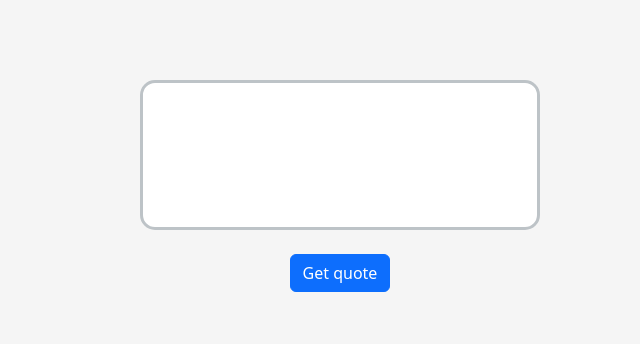
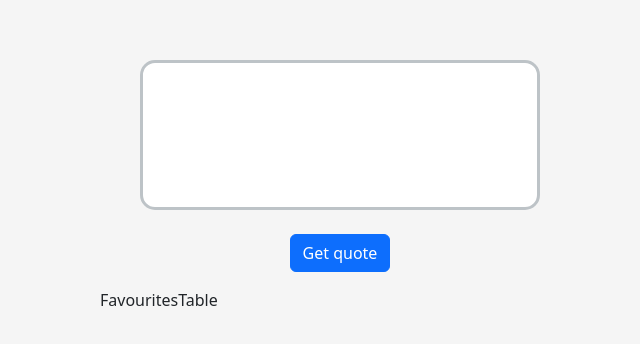
Before and after one commit to liamAppleton/Random-Quote-Generator, a React (Vite) app in the folder random-quote-generator/: page / in a window 1280 px wide. Shown: the part 226-570 px from the top of the page, without its empty margins (300-940 px from the left). Built offline with nearby package versions, Linux system fonts and the light colour scheme.

Commit message:
created favourites table component

```diff
--- a/random-quote-generator/src/App.jsx
+++ b/random-quote-generator/src/App.jsx
@@ -1,5 +1,6 @@
 import "./App.css";
 import QuoteBox from "./components/QuoteBox";
+import FavouritesTable from "./components/FavouritesTable/FavouritesTable";
 
 function App() {
   return (
@@ -7,6 +8,9 @@ function App() {
       <div className="mb-3">
         <QuoteBox handleSubmit={(quote) => console.log(quote)} />
       </div>
+      <div className="mb-3">
+        <FavouritesTable />
+      </div>
     </>
   );
 }
--- /dev/null
+++ b/random-quote-generator/src/components/FavouritesTable/FavouritesTable.jsx
@@ -0,0 +1,7 @@
+import React from "react";
+
+const FavouritesTable = () => {
+  return <div>FavouritesTable</div>;
+};
+
+export default FavouritesTable;
--- a/random-quote-generator/src/components/QuoteBox.jsx
+++ b/random-quote-generator/src/components/QuoteBox.jsx
@@ -3,6 +3,7 @@ import styles from "./QuoteBox.module.css";
 
 const QuoteBox = ({ handleSubmit }) => {
   const [quote, setQuote] = useState("");
+
   useEffect(() => {
     handleSubmit(quote);
   }, [quote]);
```
Also changed, not shown: random-quote-generator/src/components/FavouritesTable/FavouritesTable.module.css (added).
